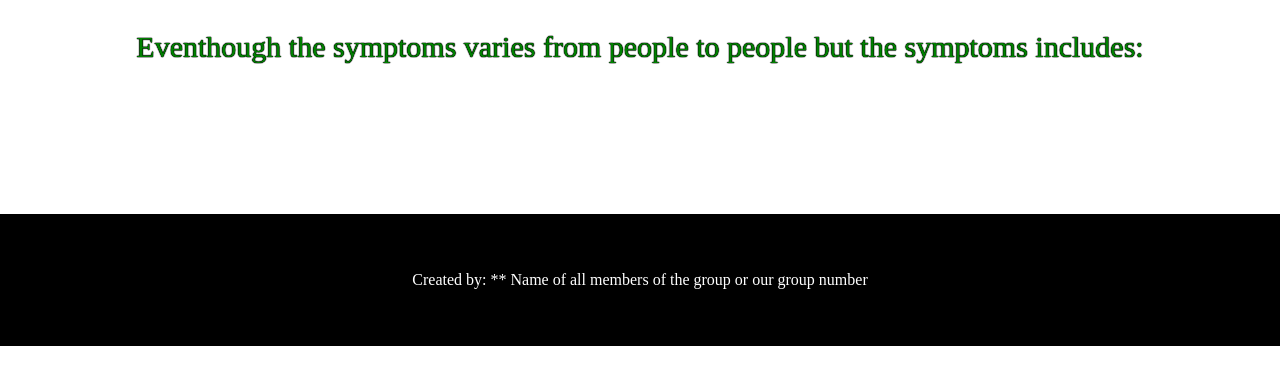
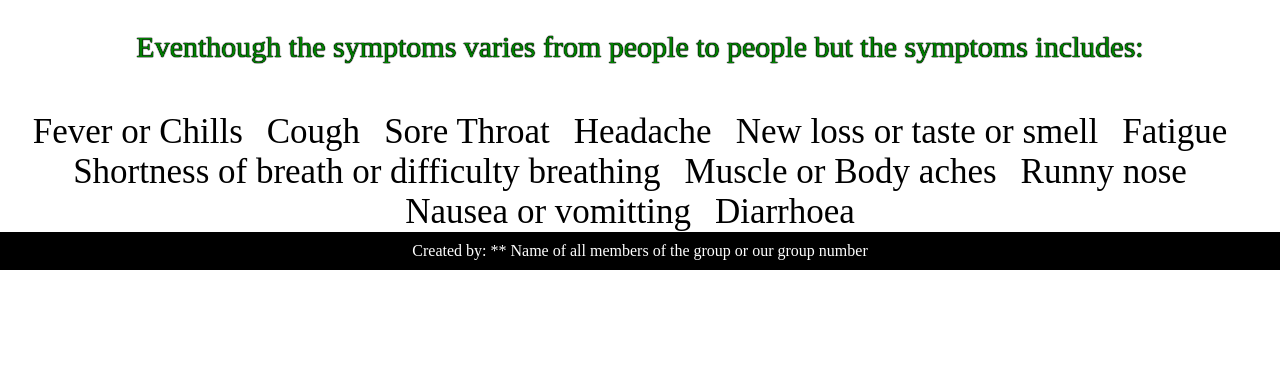
Before and after one commit to CMPSC3943FA21/team-6, a PHP site: page /symptoms.html in a window 1280 px wide. Shown: the part 365-750 px from the top of the page. Run offline with PHP 8.4, Linux system fonts and the light colour scheme.

Commit message:
little update

```diff
--- a/styles.css
+++ b/styles.css
@@ -33,7 +33,7 @@ p {
 }
 
 li {
-    color: white;
+    color: black;
     font-size: 35px;
     display: inline-block;
     margin-right: 20px;
@@ -63,7 +63,7 @@ footer {
     text-align: center;
     background: black;
     color: white;
-    padding: 50px;
+    padding: 3px;
 }
 h1.historyHead{
   margin:30px;
--- a/symptoms.html
+++ b/symptoms.html
@@ -28,6 +28,7 @@
 
         <div>
           <p> Eventhough the symptoms varies from people to people but the symptoms includes:</p>
+          <br>
           <ul class="symptoms">
             <li class="symptomscol"> Fever or Chills</li>
             <li class="symptomscol"> Cough </li>
@@ -39,7 +40,7 @@
             <li class="symptomscol"> Muscle or Body aches</li>
             <li class="symptomscol"> Runny nose</li>
             <li class="symptomscol"> Nausea or vomitting</li>
-            <li class="symptomscol"> Dirrhea</li>
+            <li class="symptomscol"> Diarrhoea</li>
 
           </ul>
         </div>
```
